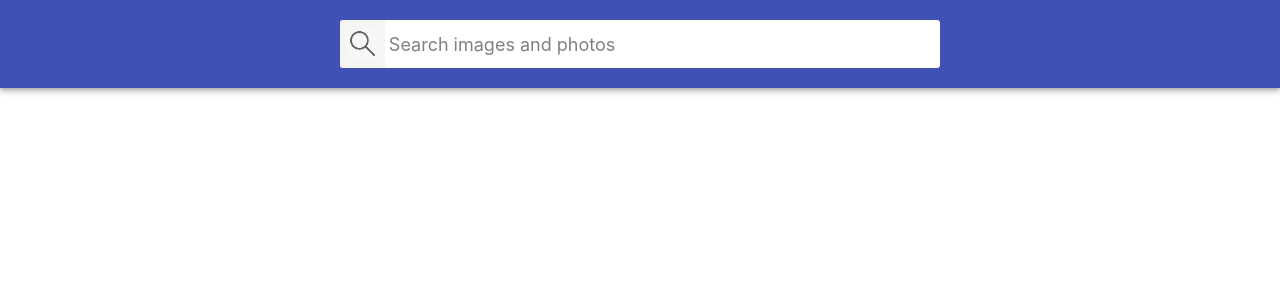
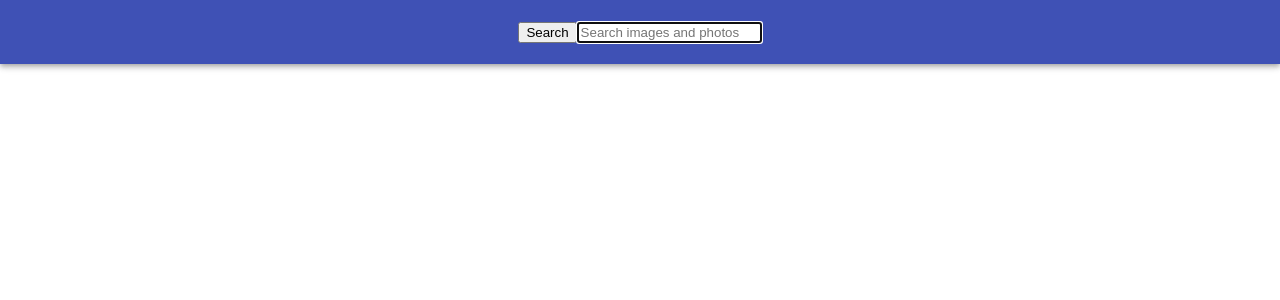
Before and after one commit to YGapirov/goit-react-hw-03-image-finder, a React (Create React App) app: page / in a window 1280 px wide. Shown: the top 300 px of the page. Built offline with nearby package versions, Linux system fonts and the light colour scheme.

Commit message:
some fix searchbar and modal

```diff
--- a/src/components/GlobalStyle.js
+++ b/src/components/GlobalStyle.js
@@ -1,21 +1,34 @@
-import { createGlobalStyle } from 'styled-components';
+import { createGlobalStyle } from "styled-components";
 
 export const GlobalStyle = createGlobalStyle`
+
+html {
+  box-sizing: border-box;
+  width: 100vw;
+  overflow-x: hidden;
+}
+
+*,
+*::before,
+*::after {
+  box-sizing: inherit;
+}
+
 body {
   margin: 0;
-  font-family: -apple-system, BlinkMacSystemFont, 'Segoe UI', 'Roboto', 'Oxygen',
-    'Ubuntu', 'Cantarell', 'Fira Sans', 'Droid Sans', 'Helvetica Neue',
-    sans-serif;
+  font-family: -apple-system, BlinkMacSystemFont, 'Segoe UI', Roboto,
+    Oxygen-Sans, Ubuntu, Cantarell, 'Helvetica Neue', sans-serif;
+  color: #212121;
+  background-color: #fff;
   -webkit-font-smoothing: antialiased;
   -moz-osx-font-smoothing: grayscale;
-
 }
 
-code {
-  font-family: source-code-pro, Menlo, Monaco, Consolas, 'Courier New',
-    monospace;
+img {
+  display: block;
+  max-width: 100%;
+  height: auto;
 }
-
 h1,
 h2,
 h3,
@@ -31,9 +44,5 @@ ol {
   padding: 0;
   list-style: none;
 }
-img {
-  display: block;
-  max-width: 100%;
-  height: auto;
-}
+
 `;
--- a/src/components/Modal/Modal.js
+++ b/src/components/Modal/Modal.js
@@ -1,13 +1,17 @@
 import Modal from "react-modal";
-import { ModalStyled, ModalDiv } from "./Modal.styled";
+// import { ModalStyled } from "./Modal.styled";
+import css from "./Modal.module.css";
 Modal.setAppElement("#root");
 
 export const ImageModal = ({ largeImg, isOpen, onClose }) => {
   return (
-    <ModalDiv>
-      <ModalStyled isOpen={isOpen} onRequestClose={onClose}>
-        <img src={largeImg} alt="" />
-      </ModalStyled>
-    </ModalDiv>
+    <Modal
+      isOpen={isOpen}
+      onRequestClose={onClose}
+      className={css.modal}
+      overlayClassName={css.overlay}
+    >
+      <img src={largeImg} alt="" />
+    </Modal>
   );
 };
--- /dev/null
+++ b/src/components/Modal/Modal.module.css
@@ -0,0 +1,17 @@
+.overlay {
+  position: fixed;
+  top: 0;
+  left: 0;
+  width: 100vw;
+  height: 100vh;
+  display: flex;
+  justify-content: center;
+  align-items: center;
+  background-color: rgba(0, 0, 0, 0.8);
+  z-index: 1300;
+}
+
+.modal {
+  max-width: calc(100vw - 48px);
+  max-height: calc(100vh - 24px);
+}
--- a/src/components/Modal/Modal.styled.js
+++ /dev/null
@@ -1,19 +0,0 @@
-import styled from "styled-components";
-import ReactModal from "react-modal";
-
-export const ModalStyled = styled(ReactModal)`
-  align-items: center;
-  background-color: rgba(0, 0, 0, 0.8);
-  display: flex;
-  height: 100vh;
-  justify-content: center;
-  left: 0;
-  position: fixed;
-  top: 0;
-  width: 100vw;
-  z-index: 1200;
-`;
-export const ModalDiv = styled.div`
-  max-width: calc(100vw - 48px);
-  max-height: calc(100vh - 24px);
-`;
--- a/src/components/Searchbar/Searchbar.js
+++ b/src/components/Searchbar/Searchbar.js
@@ -1,16 +1,17 @@
-import { Formik } from "formik";
+import { Formik, Form, Field } from "formik";
 
-import {
-  StyledForm,
-  StyledField,
-  StyledButton,
-  StyledBtnLabel,
-  SearchBar,
-} from "./Searchbar.styled";
+import css from "./Searchbar.module.css";
+// import {
+//   StyledForm,
+//   StyledField,
+//   StyledButton,
+//   StyledBtnLabel,
+//   SearchBar,
+// } from "./Searchbar.styled";
 
 export const Searchbar = ({ onSubmit }) => {
   return (
-    <SearchBar>
+    <header className={css.Header}>
       <Formik
         initialValues={{
           query: "",
@@ -20,18 +21,20 @@ export const Searchbar = ({ onSubmit }) => {
           actions.resetForm();
         }}
       >
-        <StyledForm>
-          <StyledButton>
-            <StyledBtnLabel>Search</StyledBtnLabel>
-          </StyledButton>
-          <StyledField
+        <Form className={css.searchForm}>
+          <button className={css.searchFormButton}>
+            <span className={css.searchFormButtonLabel}>Search</span>
+          </button>
+          <Field
+            className={css.searchFormInput}
             type="text"
             autoComplete="off"
+            autoFocus
             name="query"
             placeholder="Search images and photos"
           />
-        </StyledForm>
+        </Form>
       </Formik>
-    </SearchBar>
+    </header>
   );
 };
--- a/src/components/Searchbar/Searchbar.styled.js
+++ b/src/components/Searchbar/Searchbar.module.css
@@ -1,14 +1,8 @@
-import styled from "styled-components";
-
-import { Field, Form } from "formik";
-
-import magnifyingGlassImage from "./magnifying_glass.png";
-
-export const SearchBar = styled.header`
+.Header {
   top: 0;
   left: 0;
   position: sticky;
-  /* z-index: 1100; */
+  z-index: 1100;
   display: flex;
   justify-content: center;
   align-items: center;
@@ -21,8 +15,9 @@ export const SearchBar = styled.header`
   background-color: #3f51b5;
   box-shadow: 0px 2px 4px -1px rgba(0, 0, 0, 0.2),
     0px 4px 5px 0px rgba(0, 0, 0, 0.14), 0px 1px 10px 0px rgba(0, 0, 0, 0.12);
-`;
-export const StyledForm = styled(Form)`
+}
+
+.SearchForm {
   display: flex;
   align-items: center;
   width: 100%;
@@ -30,47 +25,28 @@ export const StyledForm = styled(Form)`
   background-color: #fff;
   border-radius: 3px;
   overflow: hidden;
-`;
+}
 
-export const StyledField = styled(Field)`
-  display: inline-block;
-  width: 100%;
-  font: inherit;
-  font-size: 20px;
-  border: none;
-  outline: none;
-  padding-left: 4px;
-  padding-right: 4px;
-
-  &::placeholder {
-    font: inherit;
-    font-size: 18px;
-    color: gray;
-  }
-`;
-
-export const StyledButton = styled.button`
+.SearchForm-button {
   display: inline-block;
   width: 48px;
   height: 48px;
   border: 0;
-  background-image: url(${magnifyingGlassImage});
-
-  background-size: 70%;
+  background-image: url("https://image.flaticon.com/icons/svg/149/149852.svg");
+  background-size: 40%;
   background-repeat: no-repeat;
-  background-position: 50%;
+  background-position: center;
   opacity: 0.6;
   transition: opacity 250ms cubic-bezier(0.4, 0, 0.2, 1);
   cursor: pointer;
   outline: none;
+}
 
-  &:hover,
-  &:focus {
-    opacity: 1;
-  }
-`;
+.SearchForm-button:hover {
+  opacity: 1;
+}
 
-export const StyledBtnLabel = styled.span`
+.SearchForm-button-label {
   position: absolute;
   width: 1px;
   height: 1px;
@@ -80,4 +56,20 @@ export const StyledBtnLabel = styled.span`
   white-space: nowrap;
   clip-path: inset(50%);
   border: 0;
-`;
+}
+
+.SearchForm-input {
+  display: inline-block;
+  width: 100%;
+  font: inherit;
+  font-size: 20px;
+  border: none;
+  outline: none;
+  padding-left: 4px;
+  padding-right: 4px;
+}
+
+.SearchForm-input::placeholder {
+  font: inherit;
+  font-size: 18px;
+}
```
